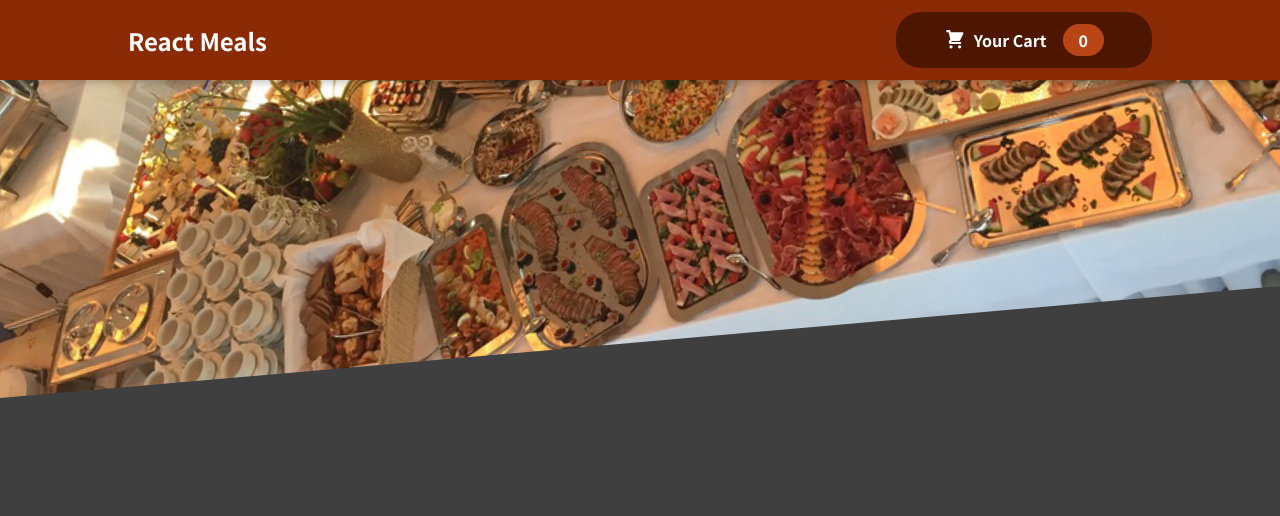
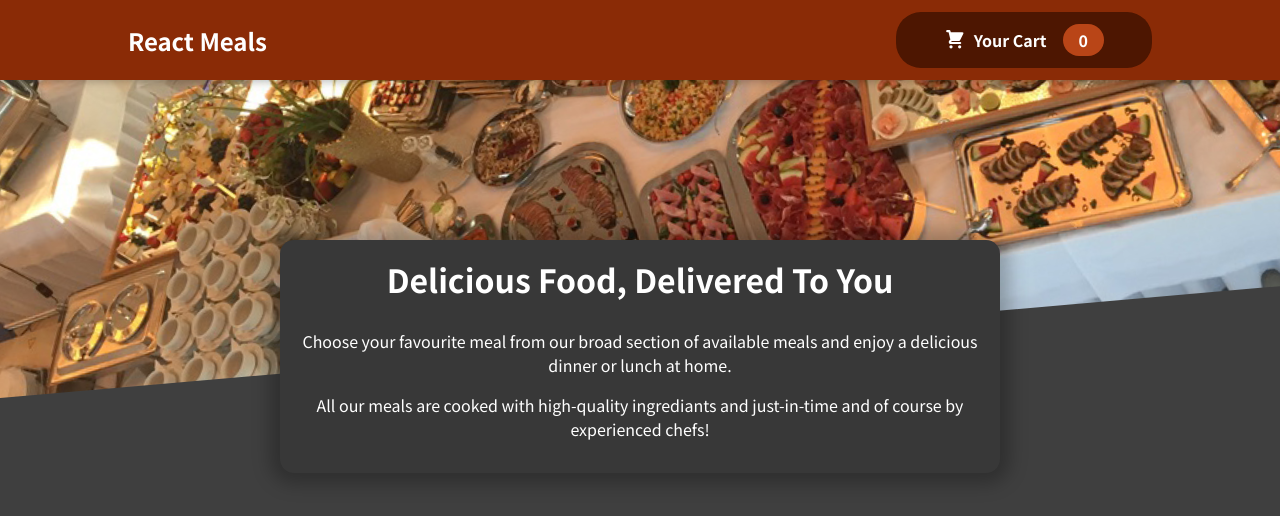
Before and after one commit to thajunnisaph/foodorderapp, a React (Create React App) app: page / in a window 1280 px wide. Shown: the top 516 px of the page. Built offline with nearby package versions, Linux system fonts and the light colour scheme.

Commit message:
Meals summary added

```diff
--- a/src/App.js
+++ b/src/App.js
@@ -1,9 +1,11 @@
 import { Fragment } from "react";
 import Header from "./Components/Layout/Header";
+import MealsSummary from "./Components/Meals/MealsSummary";
 function App() {
   return (
     <Fragment>
     <Header></Header>
+    <MealsSummary />
     </Fragment>
   );
 }
--- a/src/Components/Layout/CartButton.js
+++ b/src/Components/Layout/CartButton.js
@@ -1,4 +1,4 @@
-import React, { Fragment } from "react";
+import React from "react";
 import CartIcon from "../Cart/CartIcon";
 import classes from './CartButton.module.css';
 const CartButton = (props) =>{
--- /dev/null
+++ b/src/Components/Meals/MealSummary.module.css
@@ -0,0 +1,18 @@
+.summary {
+    text-align: center;
+    max-width: 45rem;
+    width: 90%;
+    margin: auto;
+    margin-top: -10rem;
+    position: relative;
+    background-color: #383838;
+    color: white;
+    border-radius: 14px;
+    padding: 1rem;
+    box-shadow: 0 1px 18px 10px rgba(0, 0, 0, 0.25);
+  }
+
+  .summary h2 {
+    font-size: 2rem;
+    margin-top: 0;
+  }
--- /dev/null
+++ b/src/Components/Meals/MealsSummary.js
@@ -0,0 +1,14 @@
+import React from 'react';
+import classes from './MealSummary.module.css';
+const MealsSummary = () =>{
+return (
+    <section className={classes.summary}>
+        <h2>Delicious Food, Delivered To You</h2>
+        <p>Choose your favourite meal from our broad section of available meals and enjoy a delicious dinner
+             or lunch at home. </p>
+        <p>All our meals are cooked with high-quality ingrediants and just-in-time and
+            of course by experienced chefs!  </p>
+    </section>
+)
+}
+export default MealsSummary;
```
